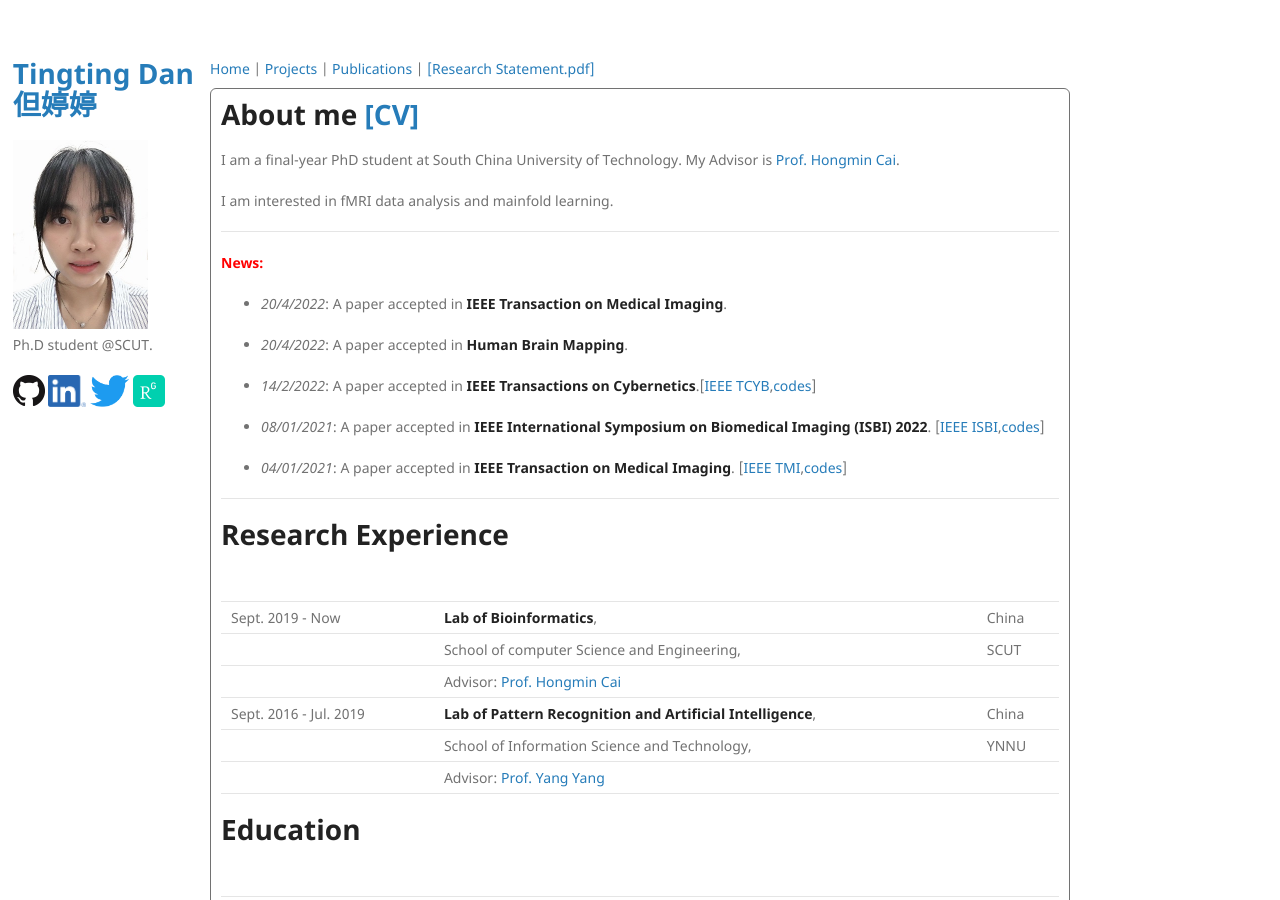
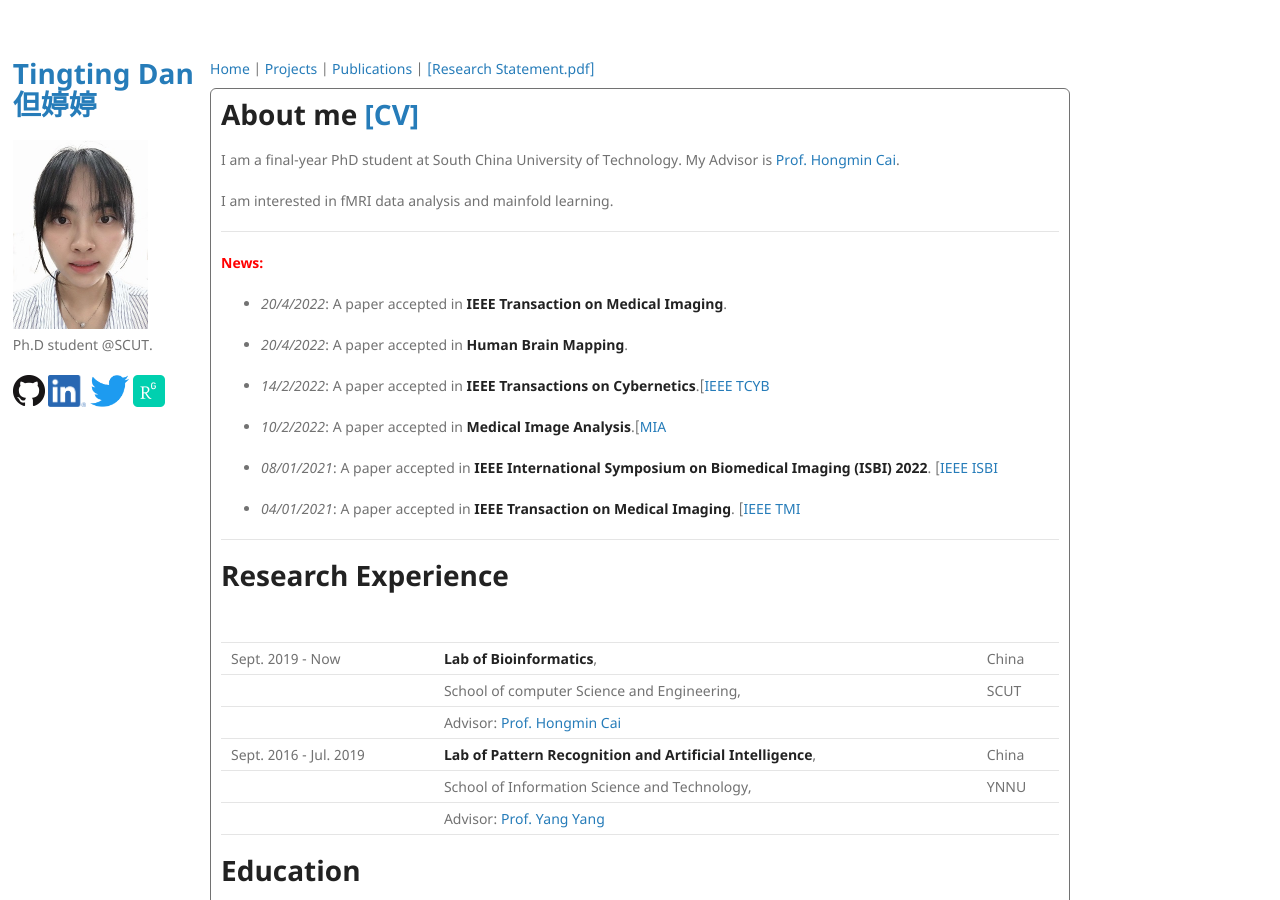
Before and after one commit to Dandy5721/dandy.github.io, a Jekyll site: the page built from index.md, in a window 1280 px wide and 900 px high. Built offline with Jekyll 4.4.1, drawn with Linux system fonts in a browser that asks for light colours; our own code applies the rules of GitHub Pages for plain Markdown files.

Commit message:
Update index.md

```diff
--- a/index.md
+++ b/index.md
@@ -16,11 +16,13 @@
 
 - _20/4/2022_: A paper accepted in **Human Brain Mapping**.
 
-- _14/2/2022_: A paper accepted in **IEEE Transactions on Cybernetics**.[[IEEE TCYB](https://pubmed.ncbi.nlm.nih.gov/35404827/),[codes](https://github.com/Chrisa142857/You-Only-Look-Cytopathology-Once)]
+- _14/2/2022_: A paper accepted in **IEEE Transactions on Cybernetics**.[[IEEE TCYB](https://pubmed.ncbi.nlm.nih.gov/35404827/)
 
-- _08/01/2021_: A paper accepted in **IEEE International Symposium on Biomedical Imaging (ISBI) 2022**. [[IEEE ISBI](https://arxiv.org/abs/2106.15113),[codes](https://github.com/Chrisa142857/You-Only-Look-Cytopathology-Once)]
+- _10/2/2022_: A paper accepted in **Medical Image Analysis**.[[MIA](https://www.sciencedirect.com/science/article/pii/S1361841522000330)
 
-- _04/01/2021_: A paper accepted in **IEEE Transaction on Medical Imaging**. [[IEEE TMI](https://ieeexplore.ieee.org/stamp/stamp.jsp?arnumber=9684475),[codes](https://github.com/Chrisa142857/You-Only-Look-Cytopathology-Once)]
+- _08/01/2021_: A paper accepted in **IEEE International Symposium on Biomedical Imaging (ISBI) 2022**. [[IEEE ISBI](https://arxiv.org/abs/2106.15113)
+
+- _04/01/2021_: A paper accepted in **IEEE Transaction on Medical Imaging**. [[IEEE TMI](https://ieeexplore.ieee.org/stamp/stamp.jsp?arnumber=9684475)
 
 <hr/>
 
```
